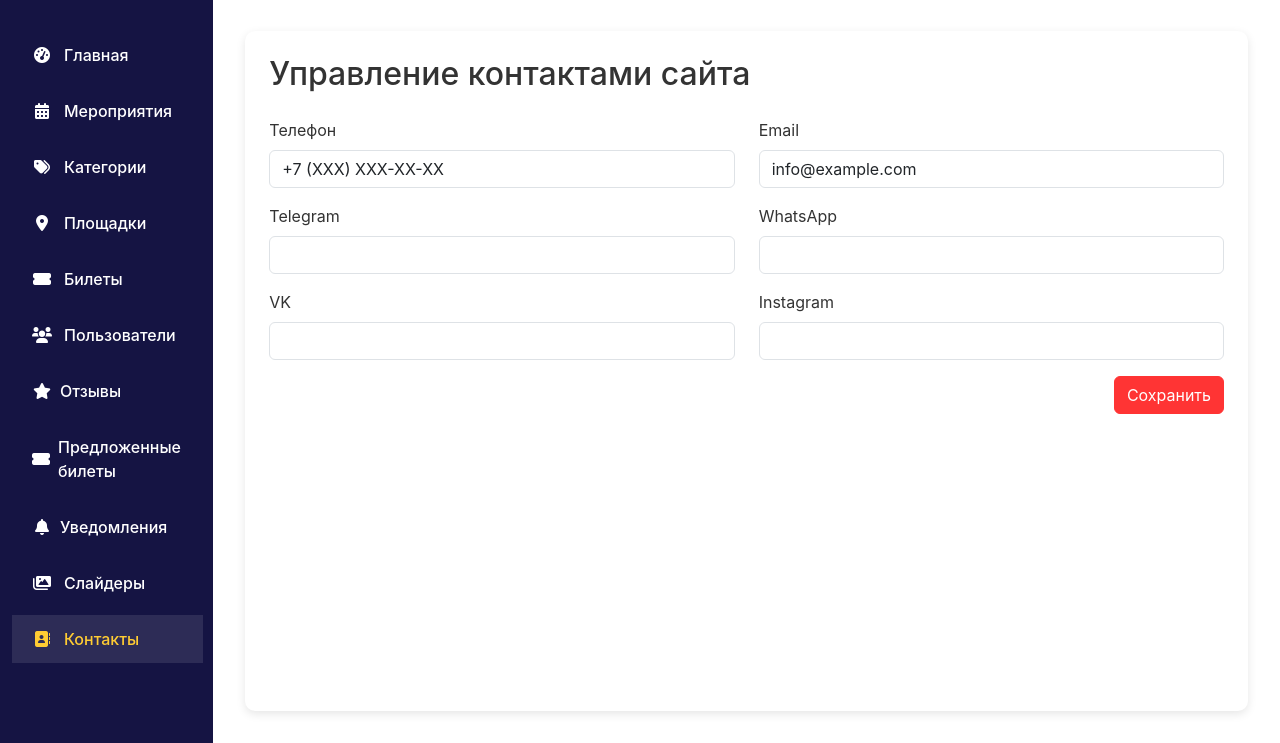
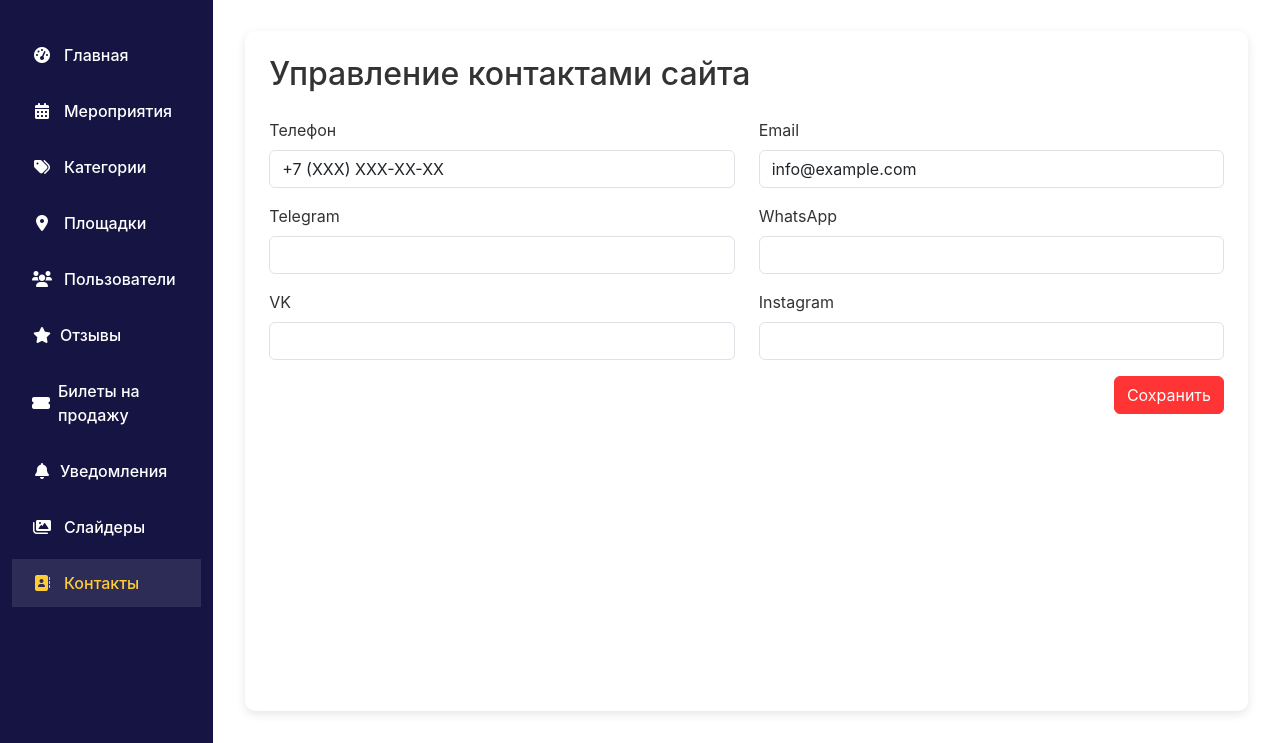
Before and after one commit to Officer88/tik_mak, a Flask app: page /admin/contacts in a window 1280 px wide. Shown: the part 70-813 px from the top of the page. Run offline with Flask 3, Linux system fonts and the light colour scheme; a user stored in the database is signed in; data comes from the database, SQL or seed files in the repository; data that the repository does not hold is empty; some libraries are stand-ins or nearby versions.

Commit message:
Revert admin panel changes to restore functionality.
Replit-Commit-Author: Agent
Replit-Commit-Session-Id: b68f5f71-f5cb-4914-b00e-5085bf7c9dd5
Replit-Commit-Screenshot-Url: https://storage.googleapis.com/screenshot-production-us-central1/8fd244ac-9cbf-4837-abb7-edaa35c73ee7/768ec82c-c9b8-4b77-a55e-bf1fc2a5c916.jpg

```diff
--- a/templates/admin/base.html
+++ b/templates/admin/base.html
@@ -75,11 +75,7 @@
                             <i class="fas fa-map-marker-alt"></i> Площадки
                         </a>
                     </li>
-                    <li class="nav-item">
-                        <a class="nav-link {% if request.endpoint == 'admin.tickets' %}active{% endif %}" href="{{ url_for('admin.tickets') }}">
-                            <i class="fas fa-ticket-alt"></i> Билеты
-                        </a>
-                    </li>
+
                     <li class="nav-item">
                         <a class="nav-link {% if request.endpoint == 'admin.users' %}active{% endif %}" href="{{ url_for('admin.users') }}">
                             <i class="fas fa-users"></i> Пользователи
@@ -92,7 +88,7 @@
                     </li>
                     <li class="nav-item">
                         <a class="nav-link {% if request.endpoint == 'admin.tickets_for_sale' %}active{% endif %}" href="{{ url_for('admin.tickets_for_sale') }}">
-                            <i class="fas fa-ticket-alt me-2"></i>Предложенные билеты
+                            <i class="fas fa-ticket-alt me-2"></i>Билеты на продажу
                             {% set pending_tickets = get_pending_tickets_count() %}
                             {% if pending_tickets > 0 %}
                             <span class="badge bg-danger rounded-pill ms-1">{{ pending_tickets }}</span>
```
